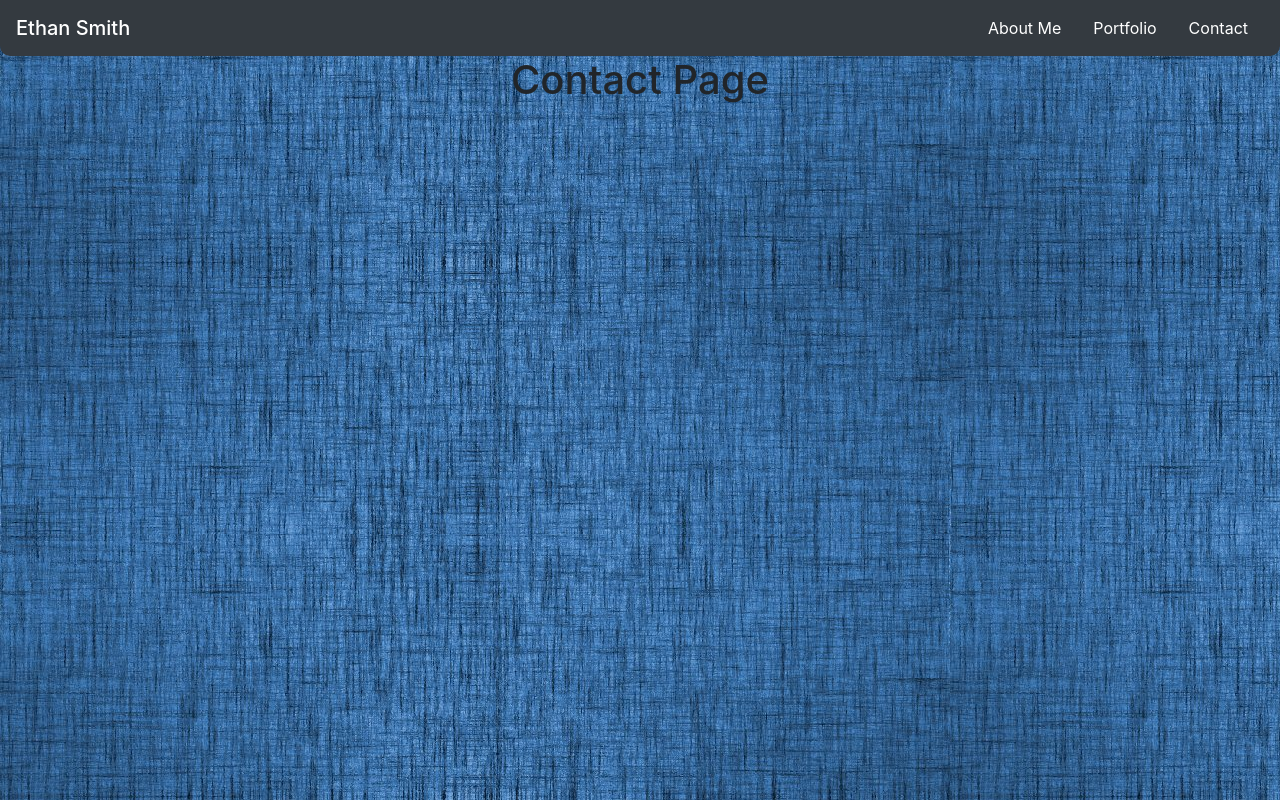
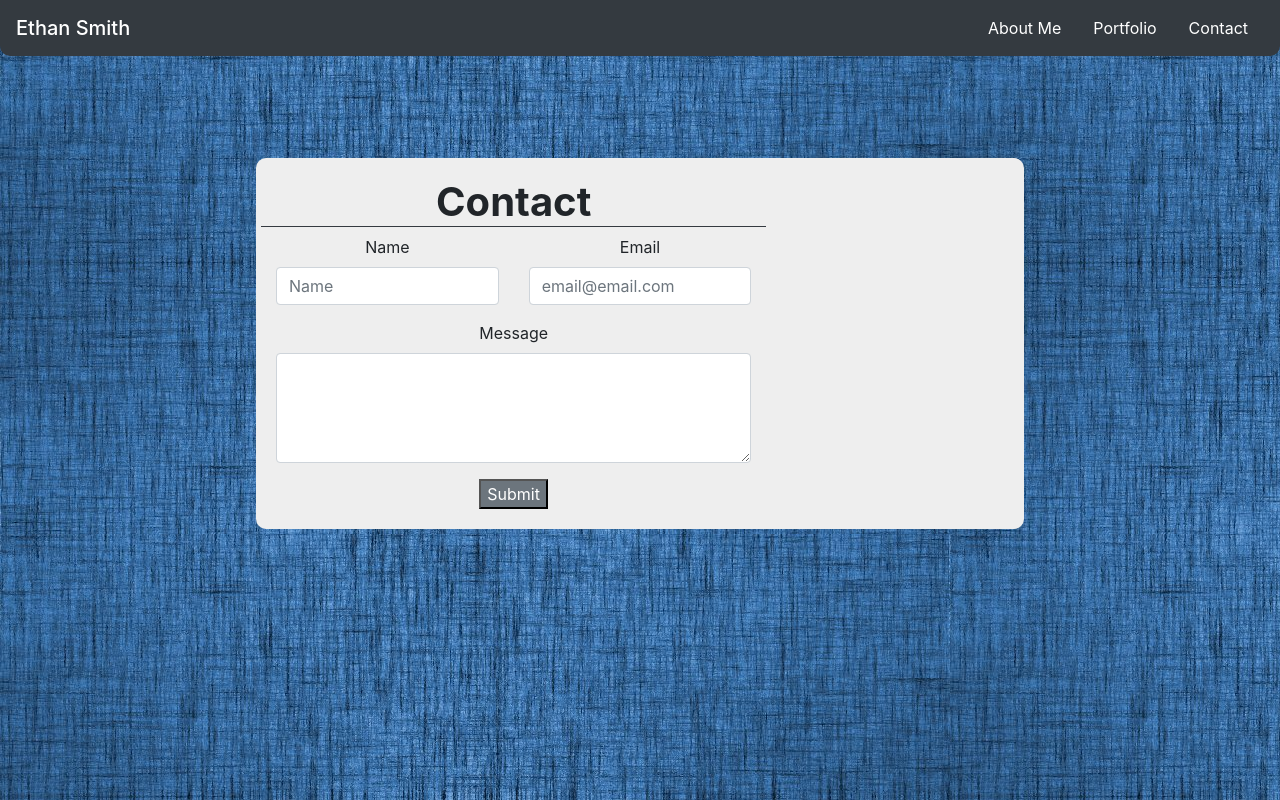
Before and after one commit to ejsmith13/react-portfolio, a React (Create React App) app: page /contact in a window 1280 px wide. Built offline with nearby package versions, Linux system fonts and the light colour scheme.

Commit message:
contact form page working

```diff
--- a/src/App.js
+++ b/src/App.js
@@ -1,23 +1,24 @@
-import { BrowserRouter as Router, Route } from "react-router-dom";
-import About from './pages/about'
-import Contact from './pages/contact'
-import Projects from './pages/projects'
-import Wrapper from './components/wrapper'
-import NavBar from './components/header'
-import './stylesheets/style.css';
-import './App.css';
+import { BrowserRouter as Router, Route, Switch } from "react-router-dom";
+import About from "./pages/about";
+import Contact from "./pages/contact";
+import Projects from "./pages/projects";
+import Wrapper from "./components/wrapper";
+import NavBar from "./components/header";
+import "./stylesheets/style.css";
+import "./App.css";
 
 function App() {
   return (
     <Router>
       <div className="App">
-      <NavBar/>
+        <NavBar />
         <Wrapper>
-       <Route exact path="/" component={About} />
+          <Switch>
+            <Route exact path={["/react-portfolio", "/", "/about"]} component={About} />
             <Route exact path="/about" component={About} />
             <Route exact path="/projects" component={Projects} />
             <Route exact path="/contact" component={Contact} />
-
+          </Switch>
         </Wrapper>
       </div>
     </Router>
--- a/src/pages/about.js
+++ b/src/pages/about.js
@@ -30,7 +30,7 @@ const About = () => {
             </p>
             <p>
               In my free time, I enjoy spending time outdoors. My favorite
-              activities include hiking, skiing, and hunting. I am always
+              activities include hiking, skiing, and exploring new places. I am always
               excited to try new things and meet new people. If you would like
               to contact me please use links below or the form on the contact
               page.
--- a/src/pages/contact.js
+++ b/src/pages/contact.js
@@ -1,11 +1,63 @@
-import React from 'react';
+import React from "react";
 
 const Contact = () => {
-    return (
-        <div>
-            <h1>Contact Page</h1>
+  return (
+    <div>
+      <main className="container ">
+          <div className= "contactForm">
+        <section className="row">
+          <h1 className="col-md-8 font-weight-bold border-bottom border-dark">
+            Contact
+          </h1>
+        </section>
+        <section >
+          <form className="row" method="post" action="mailto:ejsmithwork@gmail.com">
+            {/* <!-- name field --> */}
+            <section className="col-md-4 form-group nameField ">
+              <label for="name">Name</label>
+              <input
+                name="name"
+                type="text"
+                className="form-control"
+                id="inputName"
+                placeholder="Name"
+              />
+            </section>
+            {/* <!-- email field --> */}
+            <section className="col-md-4 form-group emailField ">
+              <label for="email">Email</label>
+              <input
+                name="email"
+                type="text"
+                className="form-control"
+                id="inputEmail"
+                placeholder="email@email.com"
+              />
+            </section>
+            {/* <!-- message field  --> */}
+            <section className="col-md-8 form-group textField">
+              <label for="message">Message</label>
+              <textarea
+                name="message"
+                className="form-control"
+                id="message"
+                rows="4"
+              ></textarea>
+            </section>
+            {/* <!-- submit button, gray background, white text --> */}
+            <section className="col-md-8">
+              <input
+                className="bg-secondary text-white"
+                type="submit"
+                value="Submit"
+              />
+            </section>
+          </form>
+        </section>
         </div>
-    )
-}
+      </main>
+    </div>
+  );
+};
 
 export default Contact;
--- a/src/stylesheets/style.css
+++ b/src/stylesheets/style.css
@@ -8,6 +8,9 @@ body {
   figure {
     text-align: center;
   }
+  form{
+    margin-left: 20%;
+  }
   nav {
     border-bottom-left-radius: 10px;
     border-bottom-right-radius: 10px;
@@ -16,11 +19,30 @@ body {
   .container {
     padding: 20px;
     background-color: #eee;
-    margin: 10%;
+    margin: 8% auto;
     width: 60%;
     border-radius: 10px;
 
+
   }
+
+  /* .nameField{
+    border: purple 1px solid;
+
+
+  }
+  .row{
+    border: red 1px solid;
+  }
+  .emailField{
+    border: blue 1px solid;
+
+
+  }
+  .textField{
+    border: green 1px solid;
+
+  } */
 
   #headshot {
     width: 200px;
@@ -40,6 +62,8 @@ body {
     font-size: large;
   }
 
+
+
   /* styling for xs screens */
   @media screen and (max-width: 440px) {
     .container {
```
Lines whose indentation alone changed are shown as unchanged.
